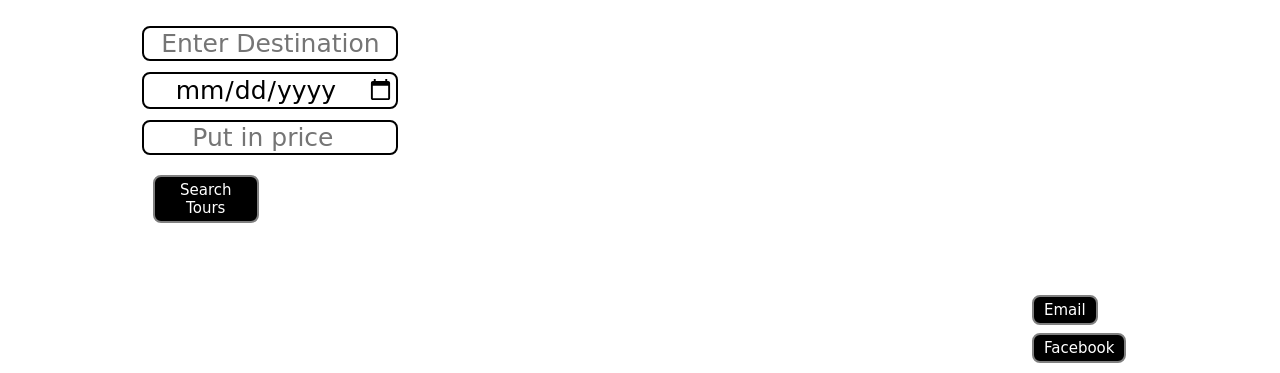
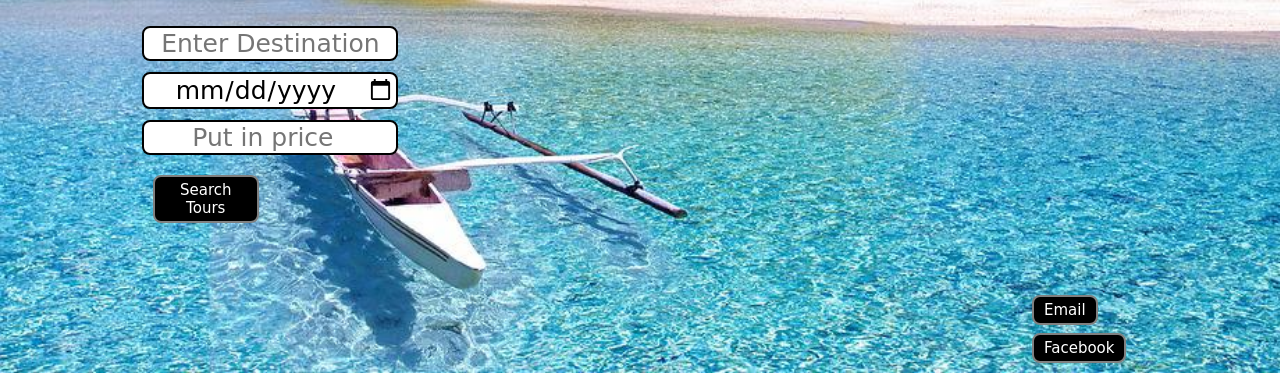
Before and after one commit to rishabhkumar99/travel-website, a plain HTML site: page index.html in a window 1280 px wide. Shown: the part 513-886 px from the top of the page. Drawn offline with Linux system fonts and the light colour scheme; files whose address does not match are found by name; a web font is replaced by a local one.

Commit message:
updated img code

```diff
--- a/index.html
+++ b/index.html
@@ -14,7 +14,7 @@
             color: rgb(15, 15, 6);
             margin: 0px;
             padding: 0px;
-            background: url("img/bg.jpg");
+            background: url("bg.jpg");
 
             background-size: cover;
             background-repeat: no-repeat;
```
